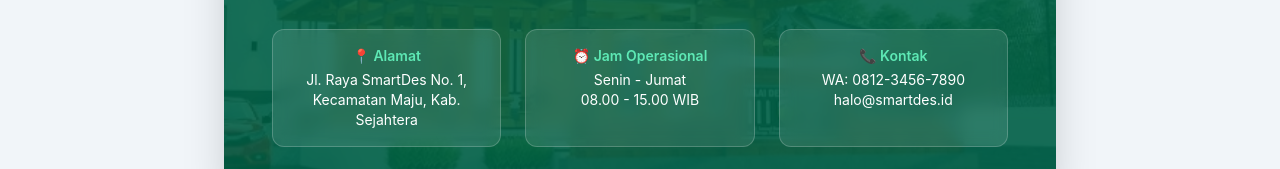
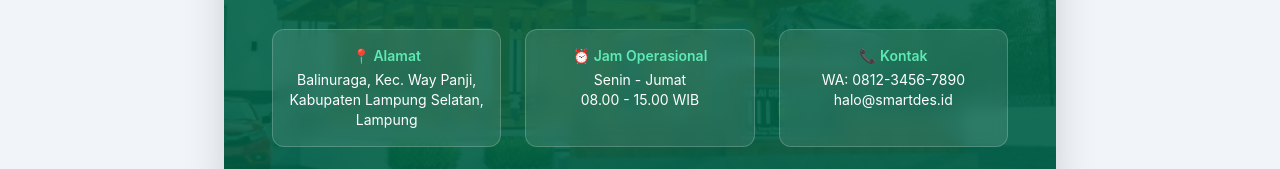
Before and after one commit to muhammadarlianoscar-uti/TA-WEB-24-SEMBADE, a Next.js app: page /profil in a window 1280 px wide. Shown: the part 3803-3972 px from the top of the page. Built offline with nearby package versions, Linux system fonts and the light colour scheme.

Commit message:
perbaikan pada alamat

```diff
--- a/app/profil/page.tsx
+++ b/app/profil/page.tsx
@@ -246,7 +246,7 @@
               {/* Alamat */}
               <div className="bg-white/10 p-4 rounded-xl backdrop-blur-sm border border-white/20">
                 <p className="font-semibold text-emerald-300 mb-1">📍 Alamat</p>
-                <p>Jl. Raya SmartDes No. 1, Kecamatan Maju, Kab. Sejahtera</p>
+                <p>Balinuraga, Kec. Way Panji, Kabupaten Lampung Selatan, Lampung</p>
               </div>
               {/* Jam Operasional (<br/> = perintah ganti baris baru/enter dalam teks HTML) */}
               <div className="bg-white/10 p-4 rounded-xl backdrop-blur-sm border border-white/20">
```
